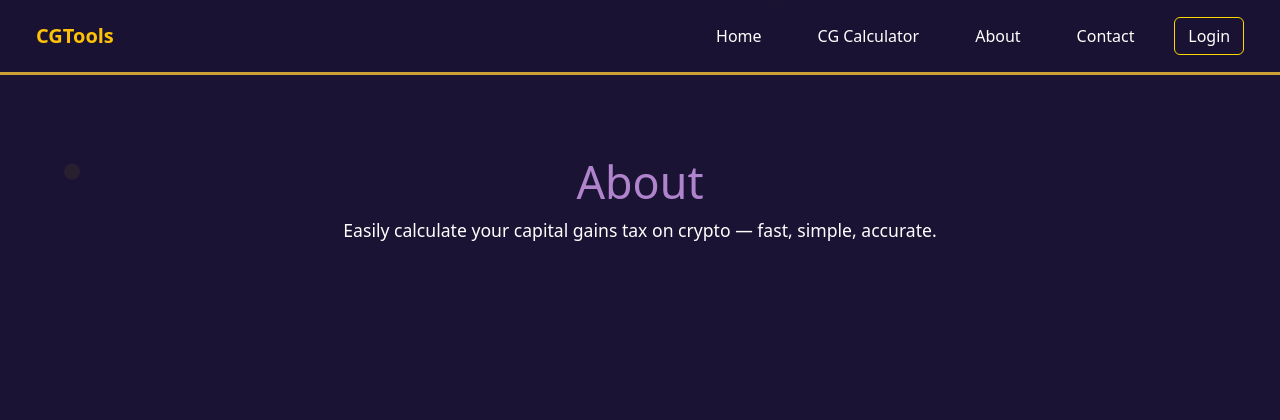
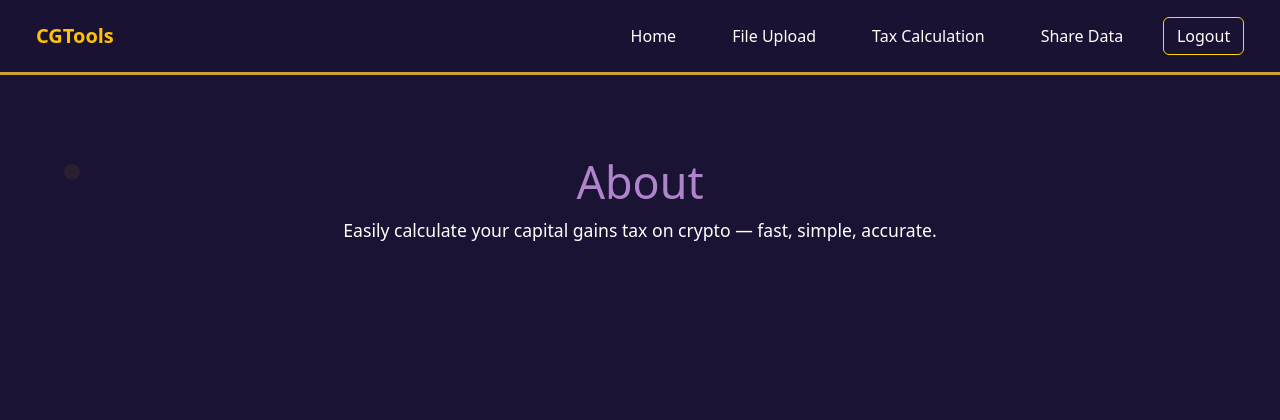
Before and after one commit to cgtools-io/AWD_Project_55, a Flask app: page /about in a window 1280 px wide. Shown: the top 420 px of the page. Run offline with Flask 3, Linux system fonts and the light colour scheme; the visitor is signed in with stand-in values (Sample User, id 1).

Commit message:
Update base.html
Since Cam's PR was approved and it modified the base.html, it caused a merge conflict with my branch. I resolved it by manually copying the updated base.html into my branch to eliminate the conflict.

```diff
--- a/app/templates/base.html
+++ b/app/templates/base.html
@@ -22,10 +22,16 @@
         <!-- All nav links including Login are here -->
         <div class="d-flex gap-4 align-items-center">
           <a href="{{ url_for('index') }}" class="nav-link nav-hover">Home</a>
-          <a href="{{ url_for('visual') }}" class="nav-link nav-hover">CG Calculator</a>
-          <a href="{{ url_for('about') }}" class="nav-link nav-hover">About</a>
-          <a href="{{ url_for('contact') }}" class="nav-link nav-hover">Contact</a>
-          <a href="{{ url_for('user.login') }}" class="btn btn-outline-warning text-white fw-medium login-btn">Login</a>
+          {% if current_user.is_authenticated %}
+            <a href="{{ url_for('file_upload') }}" class="nav-link nav-hover">File Upload</a>
+            <a href="{{ url_for('visual') }}" class="nav-link nav-hover">Tax Calculation</a>
+            <a href="{{ url_for('share') }}" class="nav-link nav-hover">Share Data</a>
+            <a href="{{ url_for('user.logout') }}" class="btn btn-outline-warning text-white fw-medium login-btn">Logout</a>
+          {% else %}
+            <a href="{{ url_for('about') }}" class="nav-link nav-hover">About</a>
+            <a href="{{ url_for('contact') }}" class="nav-link nav-hover">Contact</a>
+            <a href="{{ url_for('user.login') }}" class="btn btn-outline-warning text-white fw-medium login-btn">Login</a>
+          {% endif %}
         </div>
       </div>
     </nav>
```
